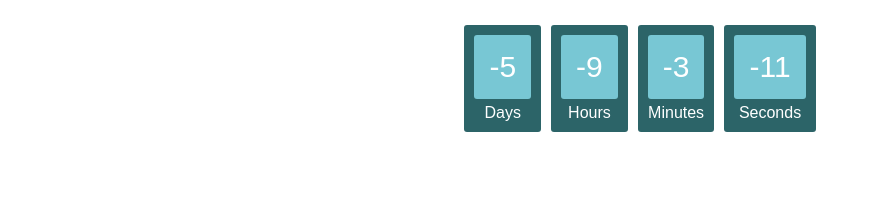
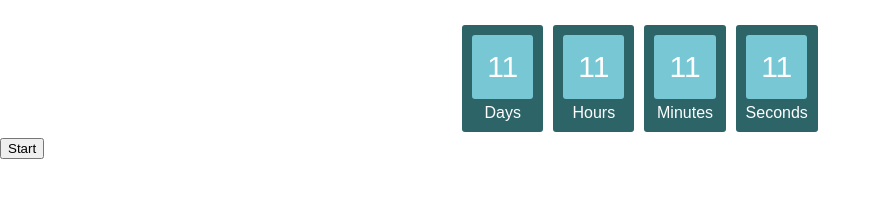
Before and after one commit to AnnaMels/goit-js-hw-11-timer, a website: page index.html in a window 1280 px wide. Shown: the whole page, without its empty margins (0-881 px from the left). Drawn offline with Linux system fonts and the light colour scheme.

Commit message:
Created timer

```diff
--- a/index.html
+++ b/index.html
@@ -29,6 +29,7 @@
           <span class="label">Seconds</span>
         </div>
       </div>
+      <button class="start-button">Start</button>
       <script src="./index.js"></script>
 </body>
 </html>
--- a/index.js
+++ b/index.js
@@ -1,41 +1,80 @@
-// new CountdownTimer({
-//     selector: '#timer-1',
-//     targetDate: new Date('Jul 17, 2019'),
-//   });
+class CountdownTimer {
+    constructor({selector, targetDate}) {
+      this.targetDate = new Date(targetDate);
+      this.daysSpan = document.querySelector(`${selector} .value[data-value="days"]`);
+      this.hoursSpan = document.querySelector(`${selector} .value[data-value="hours"]`);
+      this.minutesSpan = document.querySelector(`${selector} .value[data-value="mins"]`);
+      this.secondsSpan = document.querySelector(`${selector} .value[data-value="secs"]`);
+    }
 
-const refs = {
-days: document.querySelector('span[data-value ="days"]'),
-hours: document.querySelector('span[data-value ="hours"]'),
-mins: document.querySelector('span[data-value ="mins"]'),
-secs: document.querySelector('span[data-value ="secs"]'),
-}
+    padZero(value) {
+      return String(value).padStart(2, '0');
+    }
+    countDown() {
+      const currentTime = new Date();
+      this.createSpanValue(currentTime);
+    }
 
-const targetDate = new Date('Jul 17, 2019');
+    showTime() {
+      setInterval(() => this.countDown(), 1000);
+    }
 
-function pad(value) {
-    return String(value).padStart(2, '0');
-}
+    createSpanValue(currentTime) {
+      const time = this.targetDate - currentTime;
+      this.daysSpan.textContent = this.padZero(Math.floor(time / (1000 * 60 * 60 * 24)));
+      this.hoursSpan.textContent = this.padZero(Math.floor((time % (1000 * 60 * 60 * 24)) / (1000 * 60 * 60)));
+      this.minutesSpan.textContent = this.padZero(Math.floor((time % (1000 * 60 * 60)) / (1000 * 60)));
+      this.secondsSpan.textContent = this.padZero(Math.floor((time % (1000 * 60)) / 1000));
+    }
+  }
 
-  function getTimeRemaining() {
-    const targetDate = new Date('Jun 19, 2021');
-    const targetDateInMilisek = Date.parse(targetDate);
-    const time = targetDateInMilisek - new Date();
-    const days = pad(Math.floor(time / (1000 * 60 * 60 * 24)));
-    const hours = pad(Math.floor((time % (1000 * 60 * 60 * 24)) / (1000 * 60 * 60)));
-    const mins = pad(Math.floor((time % (1000 * 60 * 60)) / (1000 * 60)));
-    const secs = pad(Math.floor((time % (1000 * 60)) / 1000));
-    return {
-      days: days,
-      hours: hours,
-      mins: mins,
-      secs: secs
-    };
-  };
 
-  setInterval(() => {
-    const { days, hours, mins, secs } = getTimeRemaining(targetDate);
-    refs.days.textContent = `${days}`;
-    refs.secs.textContent = `${secs}`;
-    refs.hours.textContent = `${hours}`;
-    refs.mins.textContent = `${mins}`;
-    }, 1000);
+
+
+const timer = new CountdownTimer({
+    selector: '#timer-1',
+    targetDate: new Date('Jun 23, 2021'),
+  });
+
+  const btn = document.querySelector('.start-button');
+  btn.addEventListener("click", startTimer);
+
+  function startTimer() {
+      timer.showTime()
+  }
+// const refs = {
+// days: document.querySelector('span[data-value ="days"]'),
+// hours: document.querySelector('span[data-value ="hours"]'),
+// mins: document.querySelector('span[data-value ="mins"]'),
+// secs: document.querySelector('span[data-value ="secs"]'),
+// }
+
+// const targetDate = new Date('Jul 17, 2019');
+
+// function pad(value) {
+//     return String(value).padStart(2, '0');
+// }
+
+//   function getTimeRemaining() {
+//     const targetDate = new Date('Jun 19, 2021');
+//     const targetDateInMilisek = Date.parse(targetDate);
+//     const time = targetDateInMilisek - new Date();
+//     const days = pad(Math.floor(time / (1000 * 60 * 60 * 24)));
+//     const hours = pad(Math.floor((time % (1000 * 60 * 60 * 24)) / (1000 * 60 * 60)));
+//     const mins = pad(Math.floor((time % (1000 * 60 * 60)) / (1000 * 60)));
+//     const secs = pad(Math.floor((time % (1000 * 60)) / 1000));
+//     return {
+//       days: days,
+//       hours: hours,
+//       mins: mins,
+//       secs: secs
+//     };
+//   };
+
+//   setInterval(() => {
+//     const { days, hours, mins, secs } = getTimeRemaining(targetDate);
+//     refs.days.textContent = `${days}`;
+//     refs.secs.textContent = `${secs}`;
+//     refs.hours.textContent = `${hours}`;
+//     refs.mins.textContent = `${mins}`;
+//     }, 1000);
```
Also changed, not shown: dist/index.html, 3 other files.
